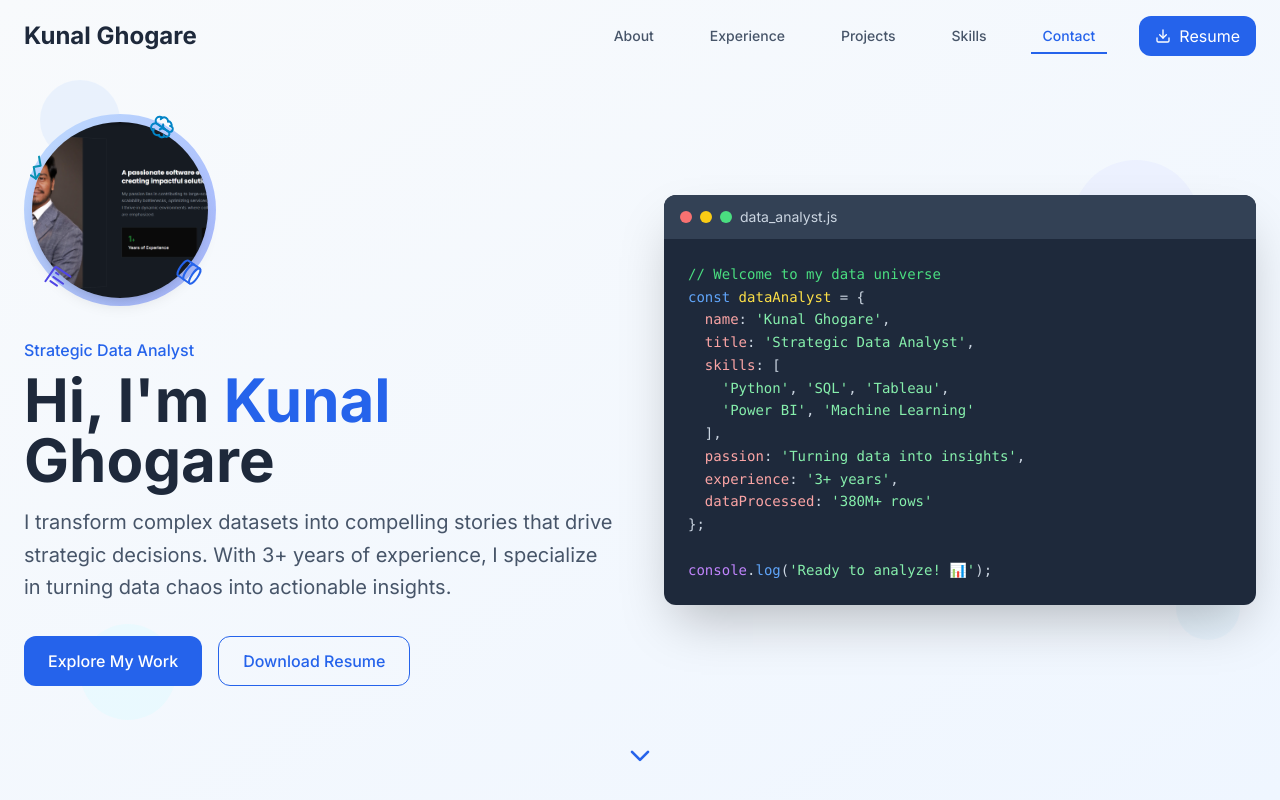
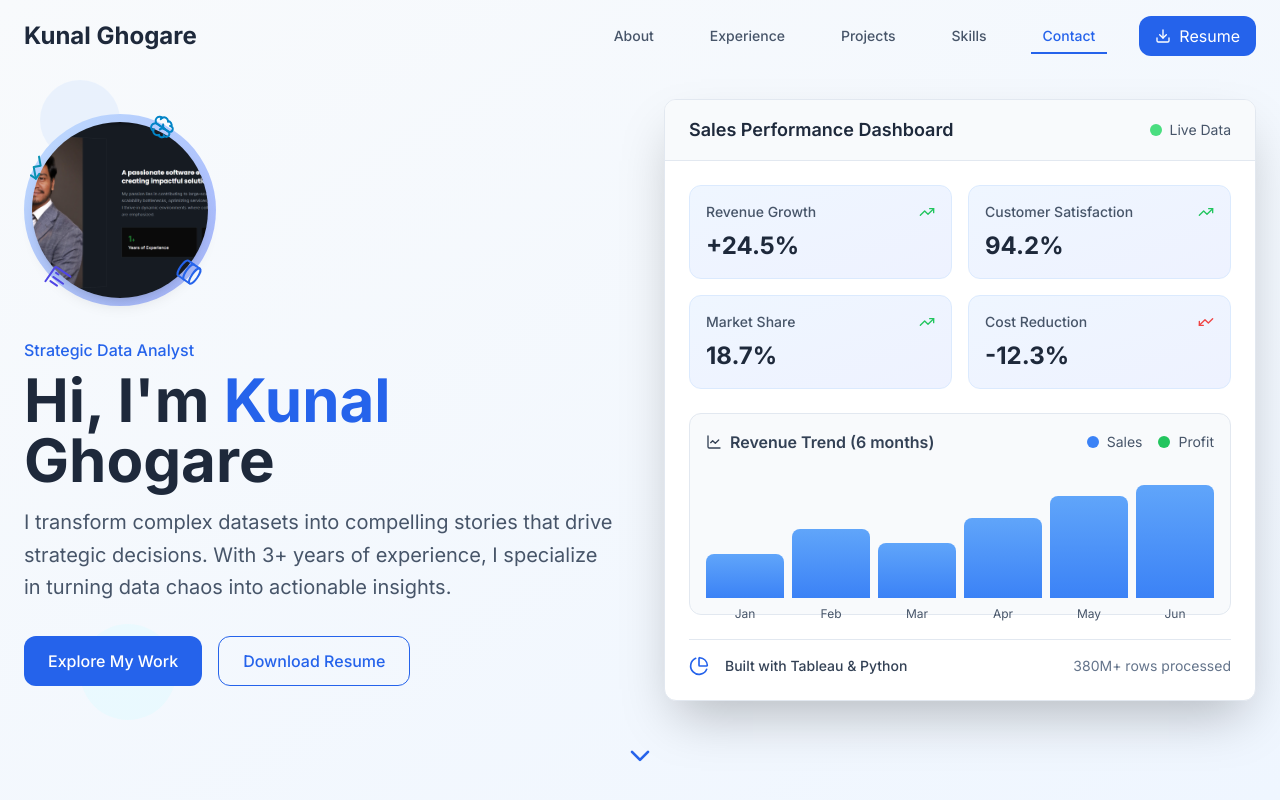
Before and after one commit to Kunal-ghogare/data-dashboard-kunal, a React (Vite) app: page / in a window 1280 px wide. Shown: the top 800 px of the page. Built offline with nearby package versions, Linux system fonts and the light colour scheme.

Commit message:
Refactor: Replace code block with visualization
Replaced the JSON code block in the LandingHero component with a Tableau-related visualization to personalize the landing page for a data analyst.

```diff
--- a/src/components/LandingHero.tsx
+++ b/src/components/LandingHero.tsx
@@ -1,37 +1,32 @@
 
 import React from 'react';
 import { motion } from 'framer-motion';
-import { ChevronDown, Database, BarChart3, TrendingUp, Brain } from 'lucide-react';
+import { ChevronDown, Database, BarChart3, TrendingUp, Brain, PieChart, LineChart } from 'lucide-react';
 
 const LandingHero = () => {
-  const codeSnippet = `// Welcome to my data universe
-const dataAnalyst = {
-  name: 'Kunal Ghogare',
-  title: 'Strategic Data Analyst',
-  skills: [
-    'Python', 'SQL', 'Tableau', 'Power BI',
-    'Machine Learning', 'Statistical Analysis'
-  ],
-  passion: 'Turning data into insights',
-  experience: '3+ years',
-  dataProcessed: '380M+ rows',
-
-  transformData: function() {
-    return this.skills
-      .map(skill => skill + ' expertise')
-      .filter(insight => insight.includes('data'))
-      .reduce((impact, insight) => impact + insight, '');
-  }
-};
-
-console.log('Ready to analyze your data! 📊');`;
-
   const scrollToAbout = () => {
     const aboutSection = document.getElementById('about');
     if (aboutSection) {
       aboutSection.scrollIntoView({ behavior: 'smooth' });
     }
   };
+
+  // Mock data for visualizations
+  const salesData = [
+    { month: 'Jan', sales: 12000, profit: 3200 },
+    { month: 'Feb', sales: 19000, profit: 4100 },
+    { month: 'Mar', sales: 15000, profit: 3800 },
+    { month: 'Apr', sales: 22000, profit: 5200 },
+    { month: 'May', sales: 28000, profit: 6800 },
+    { month: 'Jun', sales: 31000, profit: 7400 }
+  ];
+
+  const kpiData = [
+    { label: 'Revenue Growth', value: '+24.5%', trend: 'up' },
+    { label: 'Customer Satisfaction', value: '94.2%', trend: 'up' },
+    { label: 'Market Share', value: '18.7%', trend: 'up' },
+    { label: 'Cost Reduction', value: '-12.3%', trend: 'down' }
+  ];
 
   return (
     <section className="min-h-screen bg-gradient-to-br from-slate-50 to-blue-50 text-slate-800 flex items-center justify-center relative overflow-hidden">
@@ -129,44 +124,109 @@ console.log('Ready to analyze your data! 📊');`;
           </div>
         </motion.div>
 
-        {/* Right Side - Code Terminal */}
+        {/* Right Side - Data Visualization Dashboard */}
         <motion.div
           initial={{ opacity: 0, x: 50 }}
           animate={{ opacity: 1, x: 0 }}
           transition={{ duration: 0.8, delay: 0.3 }}
           className="relative"
         >
-          <div className="bg-slate-800 rounded-lg shadow-2xl overflow-hidden">
-            {/* Terminal Header */}
-            <div className="bg-slate-700 px-4 py-3 flex items-center space-x-2">
-              <div className="w-3 h-3 bg-red-400 rounded-full"></div>
-              <div className="w-3 h-3 bg-yellow-400 rounded-full"></div>
-              <div className="w-3 h-3 bg-green-400 rounded-full"></div>
-              <span className="text-slate-300 text-sm ml-4">data_analyst.js</span>
+          <div className="bg-white rounded-xl shadow-2xl overflow-hidden border border-slate-200">
+            {/* Dashboard Header */}
+            <div className="bg-slate-50 px-6 py-4 border-b border-slate-200">
+              <div className="flex items-center justify-between">
+                <h3 className="text-lg font-semibold text-slate-800">Sales Performance Dashboard</h3>
+                <div className="flex items-center space-x-2">
+                  <div className="w-3 h-3 bg-green-400 rounded-full"></div>
+                  <span className="text-sm text-slate-600">Live Data</span>
+                </div>
+              </div>
             </div>
 
-            {/* Code Content */}
-            <div className="p-6 font-mono text-sm">
-              <motion.pre
-                initial={{ opacity: 0 }}
-                animate={{ opacity: 1 }}
-                transition={{ duration: 2, delay: 0.8 }}
-                className="text-slate-300 whitespace-pre-wrap leading-relaxed"
+            {/* KPI Cards */}
+            <div className="p-6 space-y-6">
+              <div className="grid grid-cols-2 gap-4">
+                {kpiData.map((kpi, index) => (
+                  <motion.div
+                    key={kpi.label}
+                    initial={{ opacity: 0, y: 20 }}
+                    animate={{ opacity: 1, y: 0 }}
+                    transition={{ duration: 0.6, delay: 0.8 + index * 0.1 }}
+                    className="bg-gradient-to-br from-blue-50 to-indigo-50 p-4 rounded-lg border border-blue-100"
+                  >
+                    <div className="flex items-center justify-between mb-2">
+                      <span className="text-sm font-medium text-slate-600">{kpi.label}</span>
+                      {kpi.trend === 'up' ? (
+                        <TrendingUp className="w-4 h-4 text-green-500" />
+                      ) : (
+                        <TrendingUp className="w-4 h-4 text-red-500 rotate-180" />
+                      )}
+                    </div>
+                    <div className="text-2xl font-bold text-slate-800">{kpi.value}</div>
+                  </motion.div>
+                ))}
+              </div>
+
+              {/* Chart Area */}
+              <motion.div
+                initial={{ opacity: 0, y: 20 }}
+                animate={{ opacity: 1, y: 0 }}
+                transition={{ duration: 0.8, delay: 1.2 }}
+                className="bg-slate-50 rounded-lg p-4 border border-slate-200"
               >
-                <span className="text-green-400">// Welcome to my data universe</span>
-                {'\n'}<span className="text-blue-400">const</span> <span className="text-yellow-300">dataAnalyst</span> = {'{'}
-                {'\n'}  <span className="text-red-300">name</span>: <span className="text-green-300">'Kunal Ghogare'</span>,
-                {'\n'}  <span className="text-red-300">title</span>: <span className="text-green-300">'Strategic Data Analyst'</span>,
-                {'\n'}  <span className="text-red-300">skills</span>: [
-                {'\n'}    <span className="text-green-300">'Python'</span>, <span className="text-green-300">'SQL'</span>, <span className="text-green-300">'Tableau'</span>,
-                {'\n'}    <span className="text-green-300">'Power BI'</span>, <span className="text-green-300">'Machine Learning'</span>
-                {'\n'}  ],
-                {'\n'}  <span className="text-red-300">passion</span>: <span className="text-green-300">'Turning data into insights'</span>,
-                {'\n'}  <span className="text-red-300">experience</span>: <span className="text-green-300">'3+ years'</span>,
-                {'\n'}  <span className="text-red-300">dataProcessed</span>: <span className="text-green-300">'380M+ rows'</span>
-                {'\n'}{'}'};
-                {'\n\n'}<span className="text-purple-400">console</span>.<span className="text-blue-400">log</span>(<span className="text-green-300">'Ready to analyze! 📊'</span>);
-              </motion.pre>
+                <div className="flex items-center justify-between mb-4">
+                  <h4 className="font-semibold text-slate-700 flex items-center gap-2">
+                    <LineChart className="w-4 h-4" />
+                    Revenue Trend (6 months)
+                  </h4>
+                  <div className="flex items-center space-x-4 text-sm">
+                    <div className="flex items-center gap-2">
+                      <div className="w-3 h-3 bg-blue-500 rounded-full"></div>
+                      <span className="text-slate-600">Sales</span>
+                    </div>
+                    <div className="flex items-center gap-2">
+                      <div className="w-3 h-3 bg-green-500 rounded-full"></div>
+                      <span className="text-slate-600">Profit</span>
+                    </div>
+                  </div>
+                </div>
+
+                {/* Simple Bar Chart Visualization */}
+                <div className="flex items-end justify-between h-32 space-x-2">
+                  {salesData.map((data, index) => (
+                    <motion.div
+                      key={data.month}
+                      initial={{ height: 0 }}
+                      animate={{ height: `${(data.sales / 35000) * 100}%` }}
+                      transition={{ duration: 1, delay: 1.5 + index * 0.1 }}
+                      className="flex-1 bg-gradient-to-t from-blue-500 to-blue-400 rounded-t-sm relative group"
+                    >
+                      <div className="absolute -top-8 left-1/2 transform -translate-x-1/2 opacity-0 group-hover:opacity-100 transition-opacity">
+                        <div className="bg-slate-800 text-white text-xs px-2 py-1 rounded">
+                          ${data.sales.toLocaleString()}
+                        </div>
+                      </div>
+                      <div className="absolute -bottom-6 left-1/2 transform -translate-x-1/2 text-xs text-slate-600">
+                        {data.month}
+                      </div>
+                    </motion.div>
+                  ))}
+                </div>
+              </motion.div>
+
+              {/* Tools Section */}
+              <motion.div
+                initial={{ opacity: 0, y: 20 }}
+                animate={{ opacity: 1, y: 0 }}
+                transition={{ duration: 0.6, delay: 1.8 }}
+                className="flex items-center justify-between pt-4 border-t border-slate-200"
+              >
+                <div className="flex items-center space-x-4">
+                  <PieChart className="w-5 h-5 text-blue-600" />
+                  <span className="text-sm font-medium text-slate-700">Built with Tableau & Python</span>
+                </div>
+                <div className="text-sm text-slate-500">380M+ rows processed</div>
+              </motion.div>
             </div>
           </div>
         </motion.div>
```
